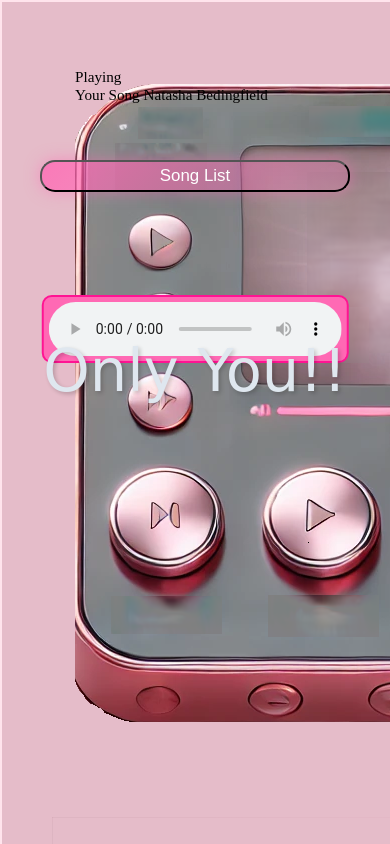
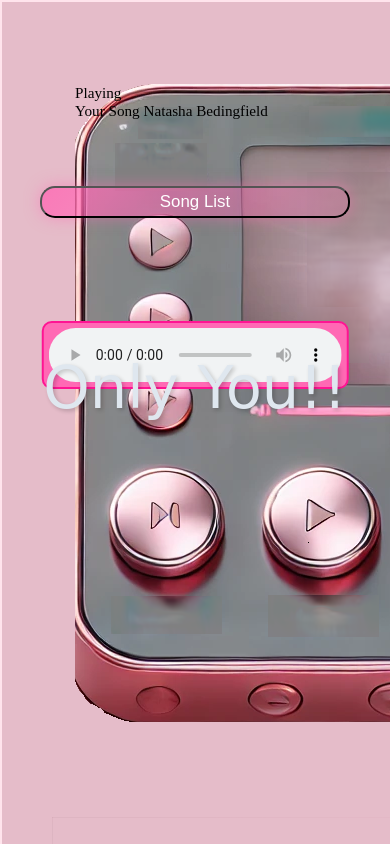
Before and after one commit to kjwagner613/Js-Music-ILY-K, a plain HTML site: page index.html in a window 390 px wide. Shown: the top 844 px of the page. Drawn offline with Linux system fonts and the light colour scheme.

Commit message:
moving script and buttons around

```diff
--- a/styles.css
+++ b/styles.css
@@ -100,13 +100,13 @@ audio {
   }
   .status-display {
     position: absolute;
-    top: 8%;
+    top: 10%;
     left: 50%;
   }
 
   audio {
     position: absolute;
-    top: calc(32% + 3vh);
+    top: calc(35% + 3vh);
     left: 50%;
     transform: translateX(-50%);
     width: 75%;
@@ -122,7 +122,7 @@ audio {
 
   .song-list-button {
     position: absolute;
-    top: calc(8% + 11vh);
+    top: calc(11% + 11vh);
     left: 50%;
     transform: translateX(-50%);
     background: linear-gradient(135deg, rgba(255, 105, 180, 0.8), rgba(255, 105, 180, 0.2));
@@ -136,7 +136,7 @@ audio {
   }
   .fancy-script {
     position: absolute;
-    bottom: 52%;
+    bottom: 50%;
     left: 50%;
     white-space: nowrap;
     transform: translateX(-50%);
```
